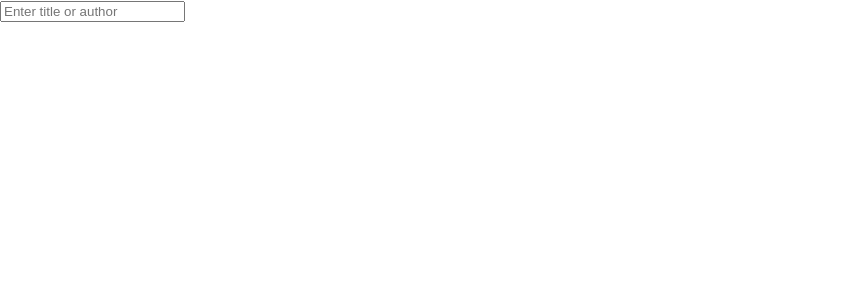
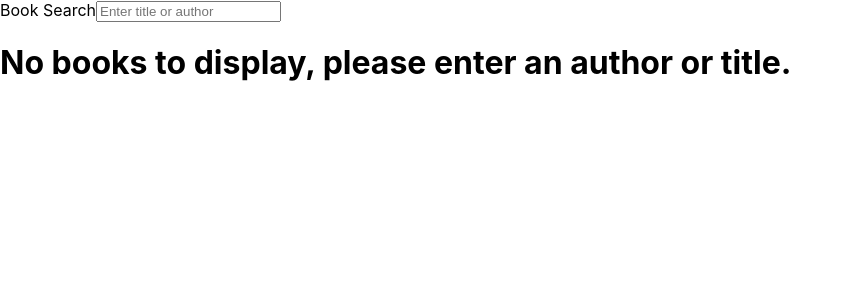
Before and after one commit to sunnlamp/google-books-react, a React (Create React App) app: page / in a window 1280 px wide. Shown: the top 300 px of the page, without its empty margins (0-852 px from the left). Built offline with nearby package versions, Linux system fonts and the light colour scheme.

Commit message:
attempted to test input, onChange, and handleInputChange function, commented out for now

```diff
--- a/src/components/BookSearch/BookSearch.js
+++ b/src/components/BookSearch/BookSearch.js
@@ -2,7 +2,7 @@ import React, { Component } from 'react';
 
 export default class BookSearch extends Component {
   state = {
-    bookQuery: '',
+    bookQuery: "",
     books: []
   }
 
@@ -14,9 +14,11 @@ export default class BookSearch extends Component {
   }
 
   render = () => {
+    var { books } = this.state;
     return (
       <div>
         <form>
+          <label>Book Search</label>
           <input
             id={'searchInput'}
             placeholder='Enter title or author'
@@ -24,6 +26,23 @@ export default class BookSearch extends Component {
             onChange={this.handleInputChange}
           />
         </form>
+        <div>
+          {!this.state.books.length ? (
+            <h1>No books to display, please enter an author or title.</h1>
+          ) : (
+              <ul>
+                {this.state.recipes.map(book => {
+                  return (
+                    <li
+                      key={book}
+                    >
+                    {book.title}
+                    </li>
+                  );
+                })}
+              </ul>
+            )}
+          </div>
       </div>
     )
   }
```
Also changed, not shown: 1 other file (tests, documents, lock files or other folders).
